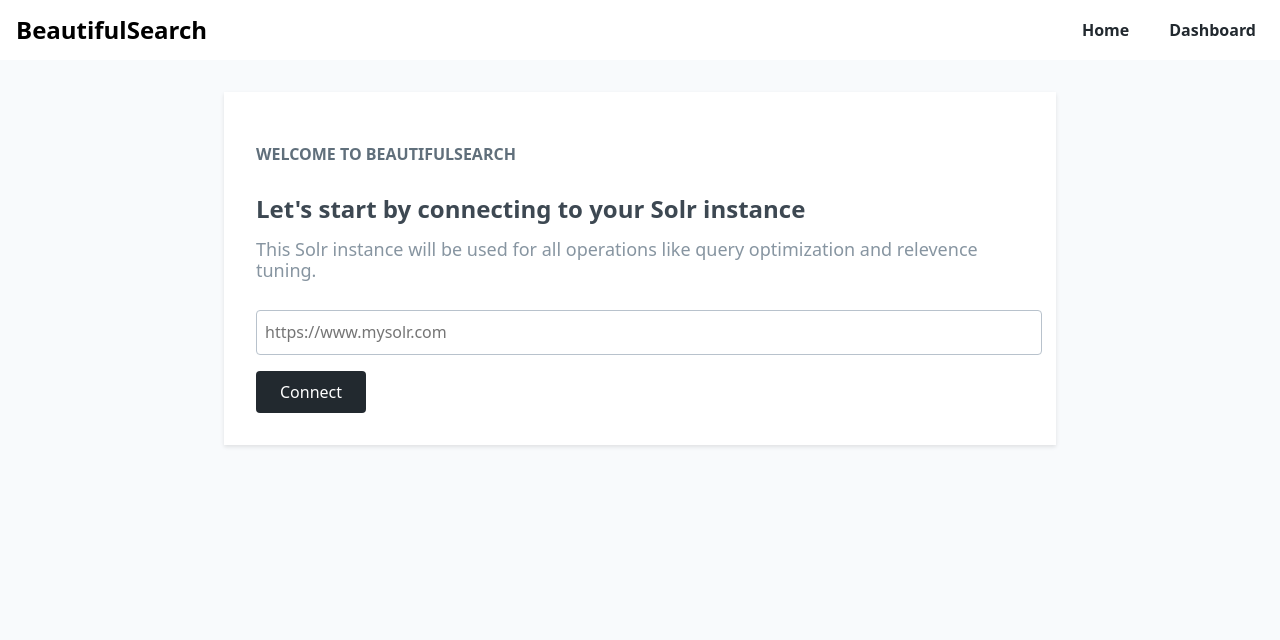
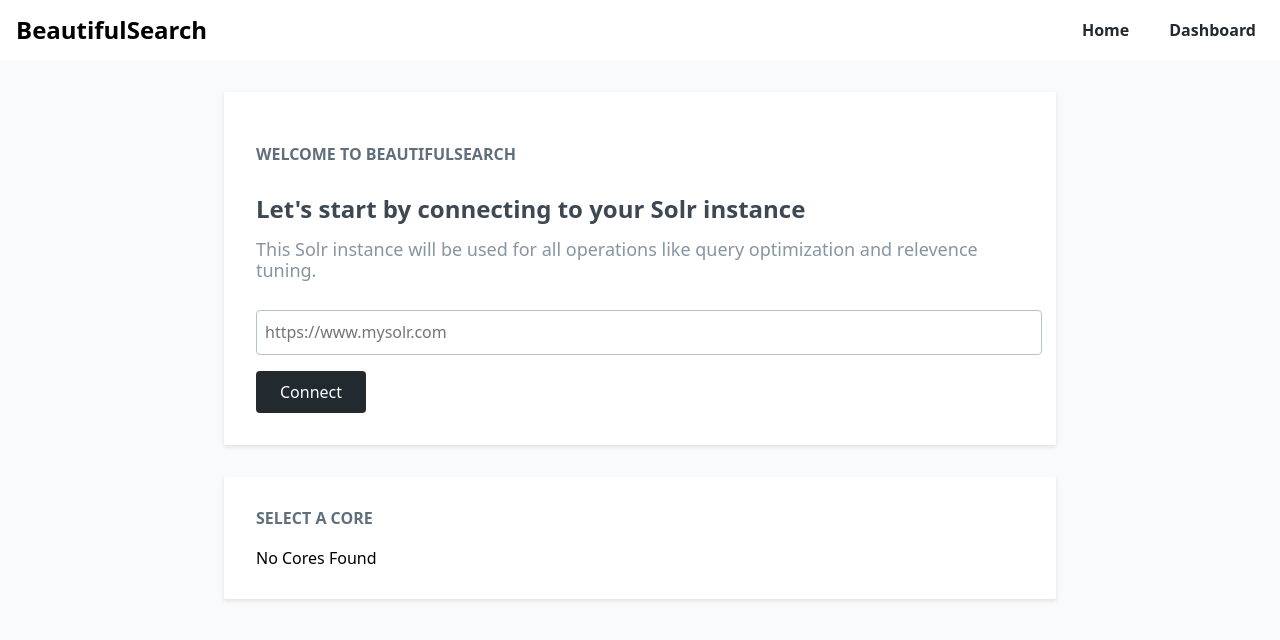
Before and after one commit to beautifulsearch/beautifulsearch-dashboard, a React (Create React App) app: page / in a window 1280 px wide. Shown: the top 640 px of the page. Built offline with nearby package versions, Linux system fonts and the light colour scheme; no server answers.

Commit message:
add ability to connect to an instance and select a core

```diff
--- a/src/App.css
+++ b/src/App.css
@@ -39,14 +39,18 @@
 .home__container {
   margin: var(--spacing-4);
   display: flex;
+  flex-direction: column;
   justify-content: center;
 }
 
 .connection__box {
   background: var(--white);
-  width: var(--tablet);
+  max-width: var(--tablet);
+  width: 100%;
   box-shadow: var(--shadow-default);
   padding: var(--spacing-8);
+  margin-left: auto;
+  margin-right: auto;
 }
 
 .connection__welcome-text {
@@ -77,3 +81,34 @@
   display: block;
   margin-top: var(--spacing-4);
 }
+
+
+.core__list {
+  margin-top: var(--spacing-8);
+  display: flex;
+  flex-direction: column;
+  background: var(--white);
+  padding: var(--spacing-4);
+  max-width: var(--tablet);
+  width: 100%;
+  box-shadow: var(--shadow-default);
+  padding: var(--spacing-8);
+  margin-left: auto;
+  margin-right: auto;
+}
+
+.core__item {
+  box-sizing: border-box;
+  display: flex;
+  align-items: center;
+  padding: var(--spacing-3) 0;
+}
+
+.core__item > label {
+  font-size: var(--base);
+  font-weight: var(--semibold);
+}
+
+.core__item input {
+  margin-right: var(--spacing-3);
+}
--- a/src/App.js
+++ b/src/App.js
@@ -1,10 +1,9 @@
-import React, { useEffect } from 'react';
+import React, { useState } from 'react';
 import { BrowserRouter as Router, Switch, Route, } from "react-router-dom";
 
 import Navigation from './components/Navigation';
 import Home from './views/Home';
-
-import Solr from './services/solr';
+import Schema from './views/Schema';
 
 // might want to move all the style file imports to styles.js file :)
 import './assets/css/normalizer.css';
@@ -13,17 +12,12 @@
 import './assets/css/components/navigation.css';
 
 function App() {
-  const solr = new Solr('gettingstarted');
-
-  const fetchSchema = async () => {
-    const response = await solr.getSchema();
-    console.log(response);
-  }
-
-  useEffect(() => {
-    fetchSchema();
-  }, [])
-
+  const [appState, setAppState] = useState({
+    instances: [],
+    instance: localStorage.getItem("instance") || "",
+    cores: [],
+    core: localStorage.getItem("core") || ""
+  });
 
   return (
     <Router>
@@ -32,8 +26,11 @@
 
         <div className="matter">
           <Switch>
-            <Route path="/">
-              <Home />
+            <Route exact path="/">
+              <Home appState={appState} setAppState={setAppState}/>
+            </Route>
+            <Route exact path="/schema">
+              <Schema />
             </Route>
           </Switch>
         </div>
--- a/src/services/solr.js
+++ b/src/services/solr.js
@@ -2,9 +2,16 @@
 
 export default class Solr {
   constructor(core) {
-    // TODO: make this url configurable via the env
-    this.core = core;
-    const baseURL = 'http://localhost:8899';
+    this.core = core //|| localStorage.getItem('core');
+    let url = localStorage.getItem('instance');
+    if (!url) {
+      throw Error('Cannot create a solr instance without a valid url');
+    }
+
+    // remove trailing / as solr is very perticular about the url endpoints
+    // url = url.replace(/\/$/, "");
+
+    const baseURL = `${url}/solr`;
     this.instance = axios.create({
       baseURL,
     });
@@ -19,6 +26,12 @@
   }
 
   getStatus(core=this.core) {
-    return this.instance.get('/api/cores');
+    // return this.instance.get('/api/cores');
+    const params = {
+      core,
+      action: "STATUS"
+    };
+
+    return this.instance.get("/admin/cores", { params });
   }
 }
--- a/src/views/Home.js
+++ b/src/views/Home.js
@@ -1,22 +1,95 @@
 import React from 'react';
+import { useHistory } from "react-router-dom";
 
-export default function Home() {
-  return(
+import Solr from "../services/solr";
+
+export default function Home({ appState, setAppState }) {
+  const history = useHistory();
+  const { instance, cores } = appState;
+
+  const handleInstanceChange = (e) => {
+    const instance = e.target.value;
+    setAppState({
+      ...appState,
+      instance
+    });
+  }
+
+  const onConnect = async () => {
+    // will be used by the solr service to make requests
+    localStorage.setItem('instance', instance);
+
+    const solr = new Solr();
+    const { data } = await solr.getStatus();
+    const cores = Object.keys(data.status);
+    setAppState({
+      ...appState,
+      cores,
+      core: "",
+    });
+  }
+
+  const onCoreChange = e => {
+    const core = e.target.value;
+    localStorage.setItem("core", core);
+    setAppState({
+      ...appState,
+      core
+    });
+
+    history.push('/schema');
+  }
+
+
+  return (
     <div className="home__container">
+      {/* connection */}
       <div className="connection__box">
         <h4 className="connection__welcome-text">Welcome to BeautifulSearch</h4>
         <h2 className="connection__headline">
           Let's start by connecting to your Solr instance
         </h2>
         <h5 className="connection__subheading">
-          This Solr instance will be used for all operations like query optimization and relevence tuning.
+          This Solr instance will be used for all operations like query
+          optimization and relevence tuning.
         </h5>
 
-        <input className="connection__url" placeholder="https://www.mysolr.com" />
-        <button className="connection__button button--primary">Connect</button>
+        <input
+          className="connection__url"
+          placeholder="https://www.mysolr.com"
+          value={instance}
+          onChange={handleInstanceChange}
+        />
+        <button
+          className="connection__button button--primary"
+          onClick={onConnect}
+        >
+          Connect
+        </button>
       </div>
 
-      {/* TODO: list past urls */}
+      {/* select cores */}
+      <div className="core__list">
+        <h4 className="connection__welcome-text" style={{marginTop: 0, paddingTop: 0}}>Select a Core</h4>
+        <div>
+          {cores.length === 0 && (
+            <div className="core__empty">No Cores Found</div>
+          )}
+          {cores.map(c => (
+            <div className="core__item">
+              <label>
+                <input
+                  type="radio"
+                  name="core"
+                  value={c}
+                  onChange={onCoreChange}
+                />
+                {c}
+              </label>
+            </div>
+          ))}
+        </div>
+      </div>
     </div>
-  )
+  );
 }
--- /dev/null
+++ b/src/views/Schema.js
@@ -0,0 +1,8 @@
+import React from "react";
+import Solr from "../services/solr";
+
+export default function Schema() {
+  return (
+    <div>Schema here</div>
+  );
+}
```
